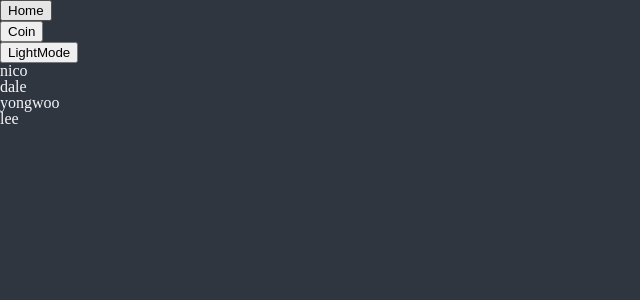
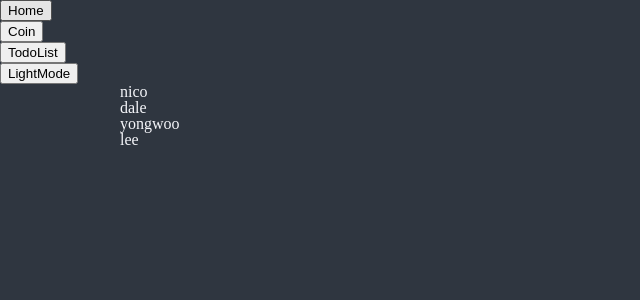
Before and after one commit to moolbum/react-masterclass, a React (Create React App) app: page / in a window 1280 px wide. Shown: the top 300 px of the page, without its empty margins (0-640 px from the left). Built offline with nearby package versions, Linux system fonts and the light colour scheme.

Commit message:
add: router 상수관리

```diff
--- a/src/App.tsx
+++ b/src/App.tsx
@@ -6,7 +6,7 @@ import routers from "./routers";
 import GlobalStyle from "./styles/GlobalStyle";
 import { darkTheme, lightTheme } from "./styles/theme";
 import { useRecoilValue } from "recoil";
-import { isDarkAtom } from "./atoms/theme";
+import { isDarkAtom } from "./atoms";
 
 function App() {
   const isDark = useRecoilValue(isDarkAtom);
--- a/src/Root.tsx
+++ b/src/Root.tsx
@@ -1,6 +1,7 @@
 import React from "react";
 import { Outlet } from "react-router-dom";
 import styled from "styled-components";
+import DefaultLayout from "./components/molecules/DefaultLayout";
 import Header from "./components/molecules/Header";
 
 const Wrapper = styled.div`
@@ -14,7 +15,10 @@ function Root() {
   return (
     <Wrapper>
       <Header />
-      <Outlet />
+
+      <DefaultLayout>
+        <Outlet />
+      </DefaultLayout>
     </Wrapper>
   );
 }
--- /dev/null
+++ b/src/components/molecules/DefaultLayout/index.tsx
@@ -0,0 +1,15 @@
+import React, { PropsWithChildren } from "react";
+import styled from "styled-components";
+
+export const StyledDefatulLayout = styled.div`
+  width: 100%;
+  max-width: 1080px;
+  margin: 0 auto;
+  padding: 0px 20px;
+`;
+
+function DefaultLayout({ children }: PropsWithChildren) {
+  return <StyledDefatulLayout>{children}</StyledDefatulLayout>;
+}
+
+export default DefaultLayout;
--- a/src/components/molecules/Header/index.tsx
+++ b/src/components/molecules/Header/index.tsx
@@ -1,7 +1,12 @@
 import React from "react";
 import { useNavigate } from "react-router-dom";
 import { useRecoilState } from "recoil";
-import { isDarkAtom } from "../../../atoms/theme";
+import { isDarkAtom } from "../../../atoms";
+import {
+  COIN_PATH,
+  MAIN_PATH,
+  TODO_LIST_PATH,
+} from "../../../routers/constants";
 
 function Header() {
   const navigate = useNavigate();
@@ -15,10 +20,13 @@ function Header() {
     <header>
       <ul>
         <li>
-          <button onClick={() => goToPage("/")}>Home</button>
+          <button onClick={() => goToPage(MAIN_PATH)}>Home</button>
         </li>
         <li>
-          <button onClick={() => goToPage("/coin")}>Coin</button>
+          <button onClick={() => goToPage(COIN_PATH)}>Coin</button>
+        </li>
+        <li>
+          <button onClick={() => goToPage(TODO_LIST_PATH)}>TodoList</button>
         </li>
         <button type="button" onClick={() => setIsDarkMode((prev) => !prev)}>
           {isDarkMode ? "DarkMode" : "LightMode"}
--- a/src/pages/Chart/index.tsx
+++ b/src/pages/Chart/index.tsx
@@ -4,7 +4,7 @@ import { useQuery } from "react-query";
 import { useRecoilValue } from "recoil";
 import { useOutletContext } from "react-router-dom";
 import { getCoinHistory } from "../../apis/coin";
-import { isDarkAtom } from "../../atoms/theme";
+import { isDarkAtom } from "../../atoms";
 import { CoinHistory } from "../../interface/coin";
 import { lightTheme } from "../../styles/theme";
 
--- /dev/null
+++ b/src/pages/TodoList/index.tsx
@@ -0,0 +1,7 @@
+import React from "react";
+
+function TodoList() {
+  return <div>TodoList</div>;
+}
+
+export default TodoList;
--- /dev/null
+++ b/src/routers/constants/index.ts
@@ -0,0 +1,14 @@
+export const MAIN_PATH = "/";
+export const HOME_PATH = "";
+
+// coin page
+export const COIN_PATH = "/coin";
+export const CHART_PATH = "chart";
+export const PRICE_PATH = "price";
+
+// todo list page
+export const TODO_LIST_PATH = "/todo_list";
+
+// users page
+export const USER_PATH = "/users";
+export const FOLLOWERS_PATH = "followers";
```
Also changed, not shown: src/routers/index.tsx (+23 -8 lines), src/atoms/index.ts (renamed from src/atoms/theme.ts).
